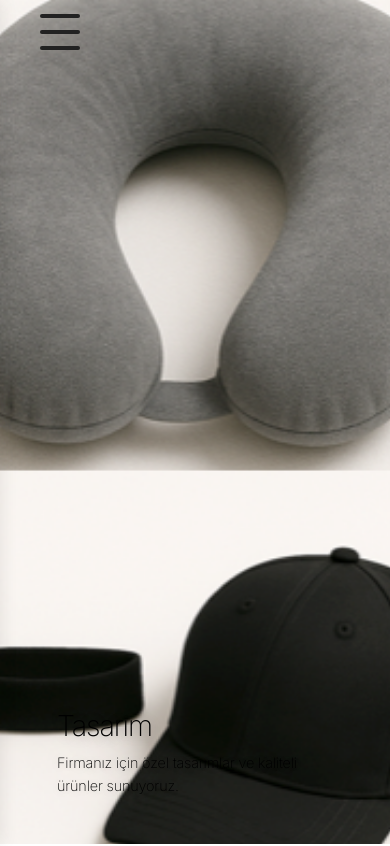
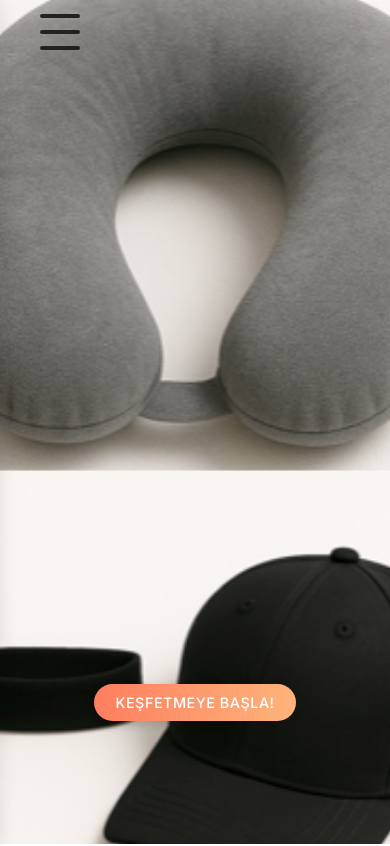
Before and after one commit to MertBlk/ruvidoTekstil, a React (Vite) app: page / in a window 390 px wide. Shown: the top 846 px of the page. Built offline with nearby package versions, Linux system fonts and the light colour scheme; the HTML template or start-up script is replaced by a standard one.

Commit message:
anasayfa yazıları kalkıp button geldi

```diff
--- a/src/Slider.css
+++ b/src/Slider.css
@@ -19,20 +19,24 @@
   background-size: cover;
   background-position: center;
   display: flex;
-  align-items: flex-end;
-  justify-content: flex-start;
+  align-items: center; /* Dikeyde ortalamak için flex-end yerine center */
+  justify-content: center; /* Yatayda ortalamak için flex-start yerine center */
   position: relative;
   transition: background-image 0.5s;
 }
 
 .slide-content {
-  background: transparent;
-  color: #fff;
-  padding: 2rem 2.5rem;
-  border-radius: 0 1.5rem 0 0;
-  margin: 2rem;
-  max-width: 400px;
-
+  background: transparent; /* Veya rgba(0,0,0,0.3) gibi hafif bir arka plan */
+  color: #fff; /* Yazı rengi, eğer başlık/açıklama eklerseniz */
+  padding: 2rem; /* Buton etrafında boşluk için padding */
+  border-radius: 10px; /* Kenar yuvarlaklığı, isteğe bağlı */
+  margin: 0; /* Dış boşluğu sıfırla, çünkü .slide ortalayacak */
+  max-width: 400px; /* İsteğe bağlı, içeriğin maksimum genişliği */
+  display: flex; /* İçindeki butonu ortalamak için */
+  flex-direction: column; /* İçeriklerin alt alta sıralanması için (eğer metin de varsa) */
+  align-items: center; /* Butonu yatayda ortala */
+  justify-content: center; /* Butonu dikeyde ortala */
+  text-align: center; /* Metinlerin (varsa) ortalanması için */
 }
 
 .slide-content h2 {
@@ -41,14 +45,14 @@
   font-weight: 200; /* Inter için daha ince stil */
   font-family: 'Inter', -apple-system, BlinkMacSystemFont, 'Helvetica Neue', Arial, sans-serif;
   letter-spacing: -0.04em; /* Modern görünüm için harfler arası mesafe */
-  color: #000000;
+  color: #000000; /* Eğer slide-content arka planı açıksa, koyu renk daha iyi okunur */
   text-shadow: 0 2px 12px rgba(0,0,0,0.25);
 }
 
 .slide-content p {
-  margin: 0;
+  margin: 0 0 1rem 0; /* Butondan önce biraz boşluk bırakmak için */
   font-size: 1.5rem;
-  color: #000000;
+  color: #000000; /* Eğer slide-content arka planı açıksa, koyu renk daha iyi okunur */
   font-family: 'Inter', -apple-system, BlinkMacSystemFont, 'Helvetica Neue', Arial, sans-serif;
   font-weight: 200; /* Daha ince metin */
   letter-spacing: -0.01em; /* Hafif negatif izleme */
@@ -57,36 +61,35 @@
 
 
 
-.slider-arrow {
-  position: absolute;
-  top: 50%;
-  transform: translateY(-50%);
-  background: transparent;
-  border: none;
-  border-radius: 50%;
-  width: 2.5rem;
-  height: 2.5rem;
-  font-size: 1.5rem;
-  color: #ffffff;
-  cursor: pointer;
-  z-index: 2;
-  transition: background 0.2s, color 0.2s;
-  ;
-}
-
-.slider-arrow.left {
-  left: .5rem;
-}
-
-.slider-arrow.right {
-  right: .5rem;
-}
-
 .slider-arrow:hover {
   background: #898989;
   color: #fff;
 }
+.slider-button-link {
+  background-color: transparent; /* index.css'teki accent-color veya varsayılan */
+  background: linear-gradient(90deg, #ff7e5f, #feb47b); /* Buton arka plan rengi */
+  color: var( #ffffff); /* Buton yazı rengi */
+  padding: 12px 28px;
+  border: none;
+  border-radius: 25px; /* Yuvarlak kenarlar */
+  font-family: 'Inter', sans-serif; /* Font ailesini Inter olarak ayarla */
+  font-size: 1rem;
+  font-weight: 500; /* Orta kalınlıkta */
+  text-transform: uppercase; /* Harfleri büyük yap (isteğe bağlı) */
+  letter-spacing: 0.5px; /* Harf aralığı (isteğe bağlı) */
+  cursor: pointer;
+  transition: background-color 0.3s ease, transform 0.2s ease;
+  box-shadow: 0 4px 10px rgba(0, 0, 0, 0.15);
+  margin-top: 35rem;
 
+}
+
+
+
+.slide-content button:active {
+  transform: translateY(0);
+  box-shadow: 0 2px 5px rgba(0, 0, 0, 0.1);
+}
 @media (max-width: 900px) {
   .slider {
     height: 100vh !important; /* Mobilde tam ekran */
@@ -106,21 +109,27 @@
 }
 @media (max-width: 768px) {
   .slide {
-    height: 50vh;
+    /* height: 50vh; Bu satır, .slide yüksekliğini 100vh'den değiştireceği için tam ortalamayı etkileyebilir. */
+                 /* Eğer mobil için farklı bir yükseklik isteniyorsa, bu ayar kalabilir. */
     background-size: auto 120%;
+  }
 
+  .slide-content {
+    padding: 1.5rem; /* Mobil için padding */
+    max-width: 90%;
   }
 
   .slide-content h2 {
-    font-size: 1.8rem;
+    font-size: 1.8rem; /* Mobil için başlık boyutu */
   }
 
   .slide-content p {
-    font-size: 0.9rem;
+    font-size: 0.9rem; /* Mobil için paragraf boyutu */
+    margin-bottom: 0.8rem; /* Mobil için buton öncesi boşluk */
   }
 
-  .slide-content {
-    padding: 15px 25px;
-    max-width: 90%;
+  .slider-button-link {
+    padding: 10px 22px; /* Mobil için buton padding'i */
+    font-size: 0.9rem; /* Mobil için buton font boyutu */
   }
 }
--- a/src/Slider.jsx
+++ b/src/Slider.jsx
@@ -1,58 +1,65 @@
 import React, { useState, useEffect } from 'react';
 import './Slider.css';
+import { Link } from 'react-router-dom'; // Link bileşenini import et
 
-const initialSlidesData = [ // Adını değiştirdim karışıklığı önlemek için
+const initialSlidesData = [
   {
     image: '/slider.png',
-    title: 'Kalite',
-    mobileImage: '/slider.png', // Eğer masaüstü ile aynıysa bile belirtmek iyi bir pratik
-    description: 'İşinize göre özel tasarımlar ve kaliteli ürünler sunuyoruz.'
+    mobileImage: '/slider.png',
+    // İsteğe bağlı: Her slayt için farklı link ve buton metni
+    // buttonText: 'Ürünler',
+    // buttonLink: '/products'
   },
   {
     image: '/slider2.png',
-    title: 'Tasarım',
-    mobileImage: '/sliderMobil.png', // Mobil için farklı bir görsel
-    description: 'Firmanız için özel tasarımlar ve kaliteli ürünler sunuyoruz.'
+    mobileImage: '/sliderMobil.png',
+    // buttonText: 'Hakkımızda',
+    // buttonLink: '/about'
   },
   // Buraya diğer slaytlarınızı da ekleyebilirsiniz
 ];
 
 const Slider = () => {
   const [current, setCurrent] = useState(0);
-  const [isMobile, setIsMobile] = useState(window.innerWidth <= 768); // Başlangıç değeri
+  const [isMobile, setIsMobile] = useState(window.innerWidth <= 768);
 
   useEffect(() => {
-    // Ekran boyutu değiştiğinde isMobile state'ini güncelle
     const handleResize = () => {
-      setIsMobile(window.innerWidth <= 768); // Mobil breakpoint'inizi buradan ayarlayabilirsiniz (örn: 768px)
+      setIsMobile(window.innerWidth <= 768);
     };
 
     window.addEventListener('resize', handleResize);
 
-    // Otomatik slayt geçişi
     const interval = setInterval(() => {
       setCurrent((prev) => (prev + 1) % initialSlidesData.length);
     }, 3500);
 
-    // Component unmount olduğunda event listener'ı ve interval'ı temizle
     return () => {
       window.removeEventListener('resize', handleResize);
       clearInterval(interval);
     };
-  }, []); // Boş bağımlılık dizisi, sadece mount ve unmount'ta çalışır
+  }, []);
 
-  // Kullanılacak görseli belirle
   const currentSlideData = initialSlidesData[current];
   const imageUrl = isMobile && currentSlideData.mobileImage
     ? currentSlideData.mobileImage
     : currentSlideData.image;
 
+  // Eğer her slayt için farklı buton metni ve linki olacaksa:
+  // const buttonText = currentSlideData.buttonText || "Keşfetmeye Başla!";
+  // const buttonLink = currentSlideData.buttonLink || "/default-link"; // Varsayılan bir link
+
+  // Eğer tek bir sabit link ve metin olacaksa:
+  const buttonText = "Keşfetmeye Başla!";
+  const buttonLink = "/products"; // Yönlendirilecek sayfanın yolu (örneğin ürünler sayfası)
+
   return (
     <div className="slider">
       <div className="slide" style={{ backgroundImage: `url(${imageUrl})` }}>
         <div className="slide-content">
-          <h2>{currentSlideData.title}</h2>
-          <p>{currentSlideData.description}</p>
+          <Link to={buttonLink} className="slider-button-link">
+            {buttonText}
+          </Link>
         </div>
       </div>
     </div>
```
